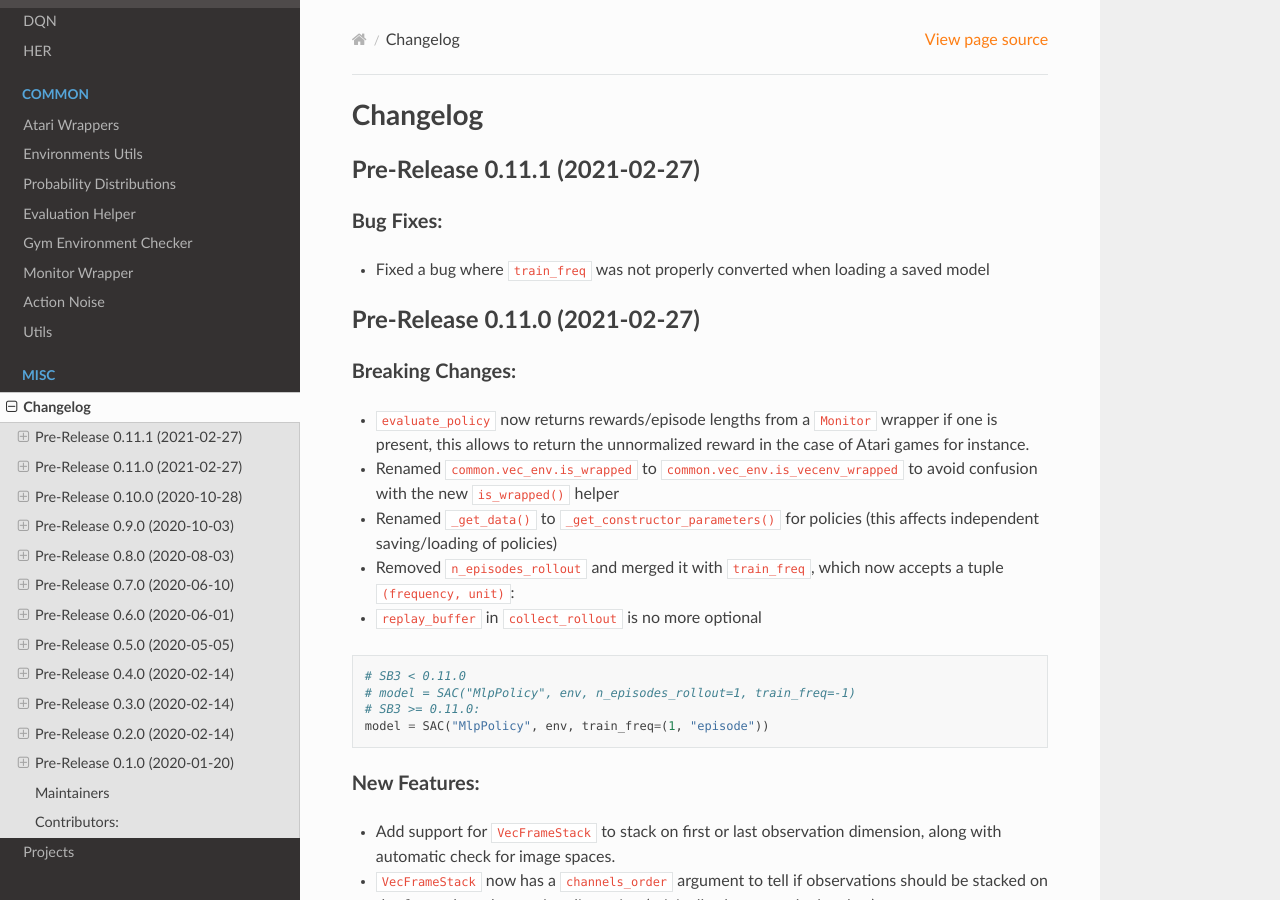
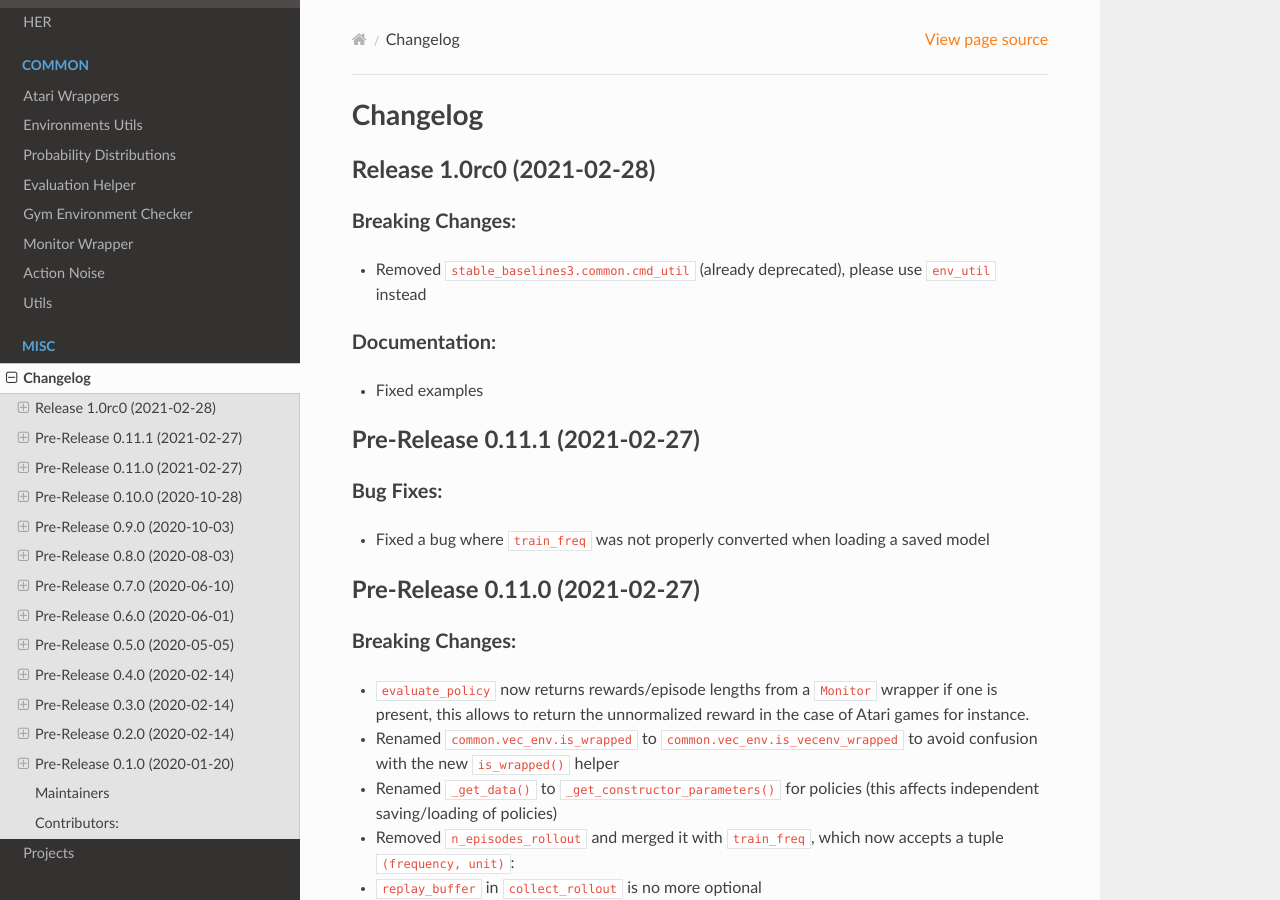
Before and after one commit to DLR-RM/stable-baselines3, a Sphinx documentation site: the page built from docs/misc/changelog.rst, in a window 1280 px wide and 900 px high. Built offline with Sphinx 7.4.7 and the Read the Docs theme 2.0.0, drawn with Linux system fonts in a browser that asks for light colours; pages that are not in the unit, such as notebooks, are missing from menus.

Commit message:
Beta is over =)! V1.0rc0 (#334)
* Fix doc + bump version

* Removed cmd util

* Remove test

```diff
--- a/docs/guide/examples.rst
+++ b/docs/guide/examples.rst
@@ -312,6 +312,7 @@ will compute a running average and standard deviation of input features (it can
 
 .. code-block:: python
 
+  import os
   import gym
   import pybullet_envs
 
@@ -521,7 +522,7 @@ Behind the scene, SB3 uses an :ref:`EvalCallback <callbacks>`.
   # Note: if you don't save the complete model with `model.save()`
   # you cannot continue training afterward
   policy = model.policy
-  policy.save("sac_policy_pendulum.pkl")
+  policy.save("sac_policy_pendulum")
 
   # Retrieve the environment
   env = model.get_env()
--- a/docs/misc/changelog.rst
+++ b/docs/misc/changelog.rst
@@ -2,6 +2,18 @@
 
 Changelog
 ==========
+
+Release 1.0rc0 (2021-02-28)
+-------------------------------
+
+Breaking Changes:
+^^^^^^^^^^^^^^^^^
+- Removed ``stable_baselines3.common.cmd_util`` (already deprecated), please use ``env_util`` instead
+
+Documentation:
+^^^^^^^^^^^^^^
+- Fixed examples
+
 
 Pre-Release 0.11.1 (2021-02-27)
 -------------------------------
--- a/stable_baselines3/version.txt
+++ b/stable_baselines3/version.txt
@@ -1 +1 @@
-0.11.1
+1.0rc0
```
Also changed, not shown: README.md (+1 -3 lines), 2 other files.
